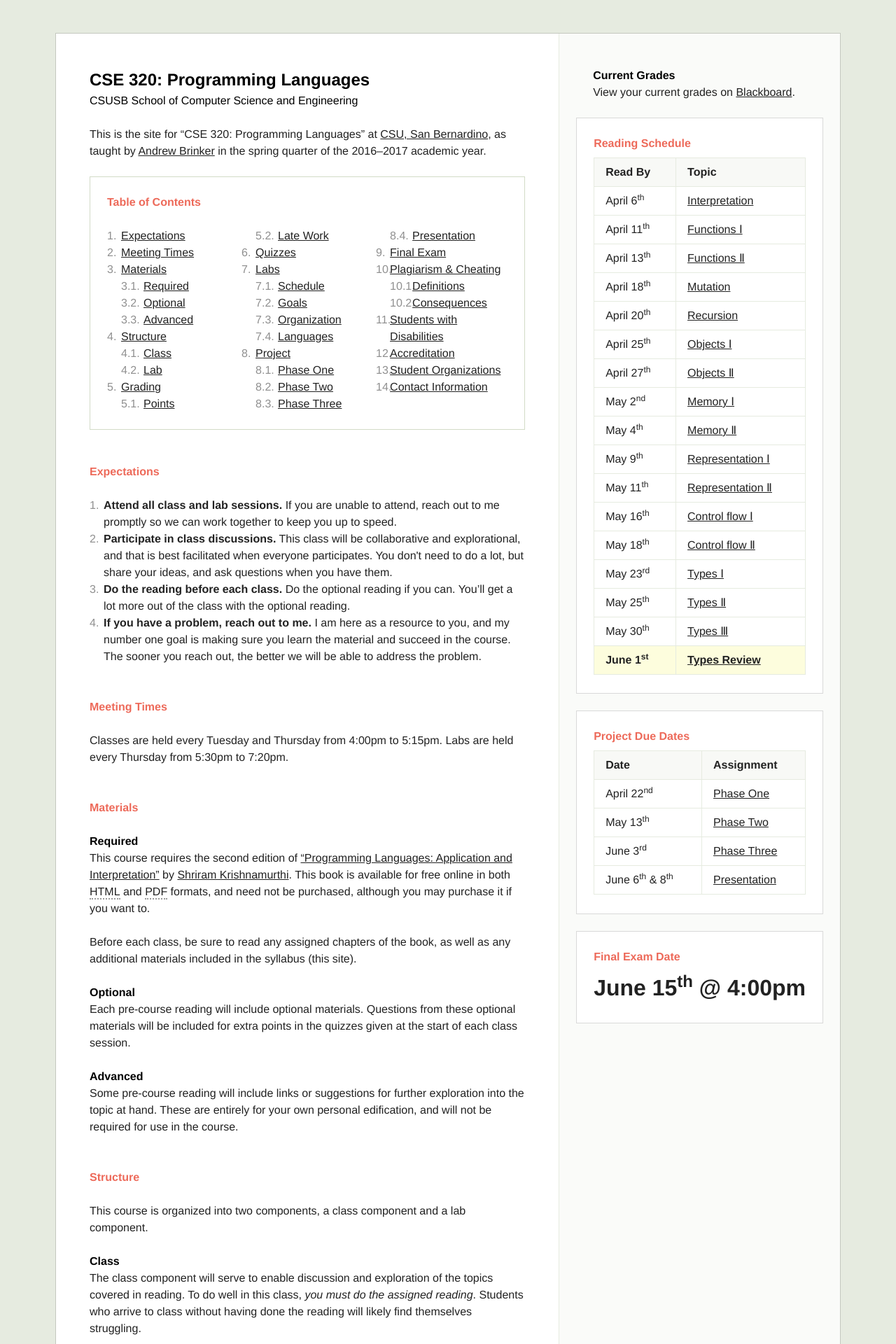
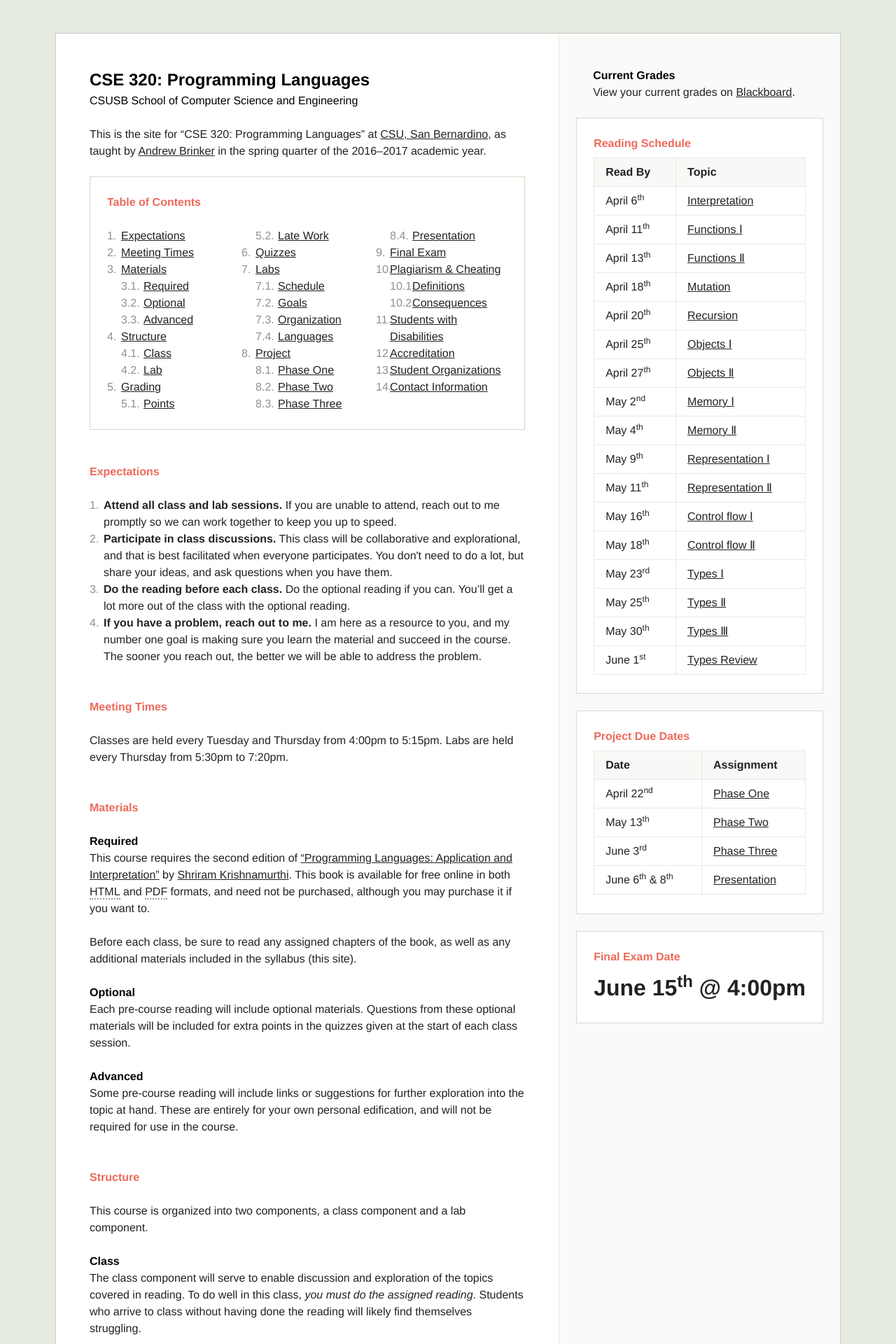
Before and after one commit to alilleybrinker/programming-languages-course, a Jekyll site: the page built from index.html, in a window 1280 px wide. Shown: the top 1920 px of the page at 70% size. Built offline with Jekyll 4.4.1, drawn with Linux system fonts in a browser that asks for light colours.

Commit message:
Removed highlight

```diff
--- a/_includes/sidebar.html
+++ b/_includes/sidebar.html
@@ -24,7 +24,7 @@
             <tr><td>May&nbsp;23<sup>rd</sup></td><td><a href="{{ site.baseurl }}/reading/types-1">Types Ⅰ</a></td></tr>
             <tr><td>May&nbsp;25<sup>th</sup></td><td><a href="{{ site.baseurl }}/reading/types-2">Types Ⅱ</a></td></tr>
             <tr><td>May&nbsp;30<sup>th</sup></td><td><a href="{{ site.baseurl }}/reading/types-3">Types Ⅲ</a></td></tr>
-            <tr class="highlight-row"><td>June&nbsp;1<sup>st</sup></td><td><a href="{{ site.baseurl }}/reading/types-4">Types Review</a></td></tr>
+            <tr><td>June&nbsp;1<sup>st</sup></td><td><a href="{{ site.baseurl }}/reading/types-4">Types Review</a></td></tr>
         </table>
     </div>
 
```
